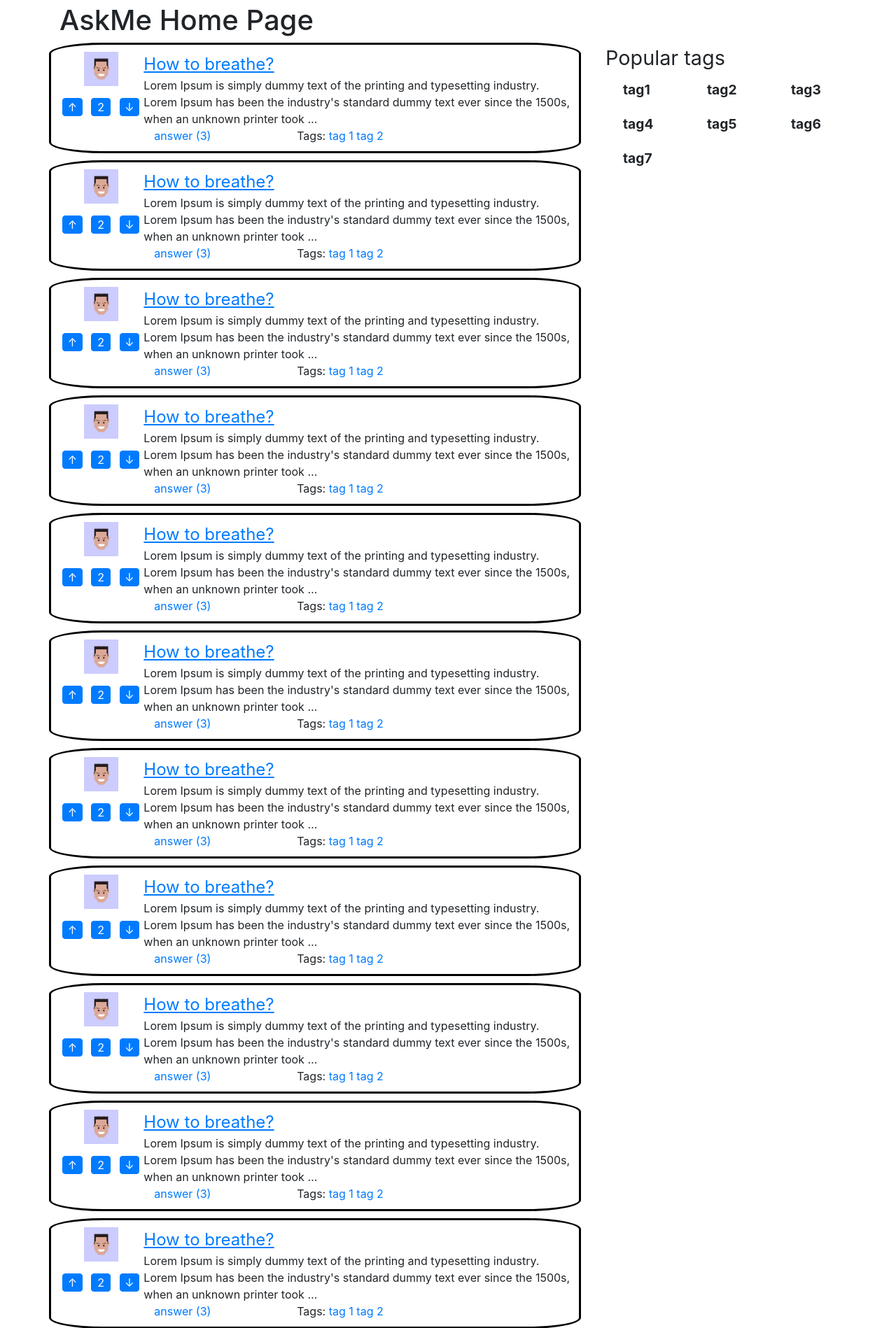
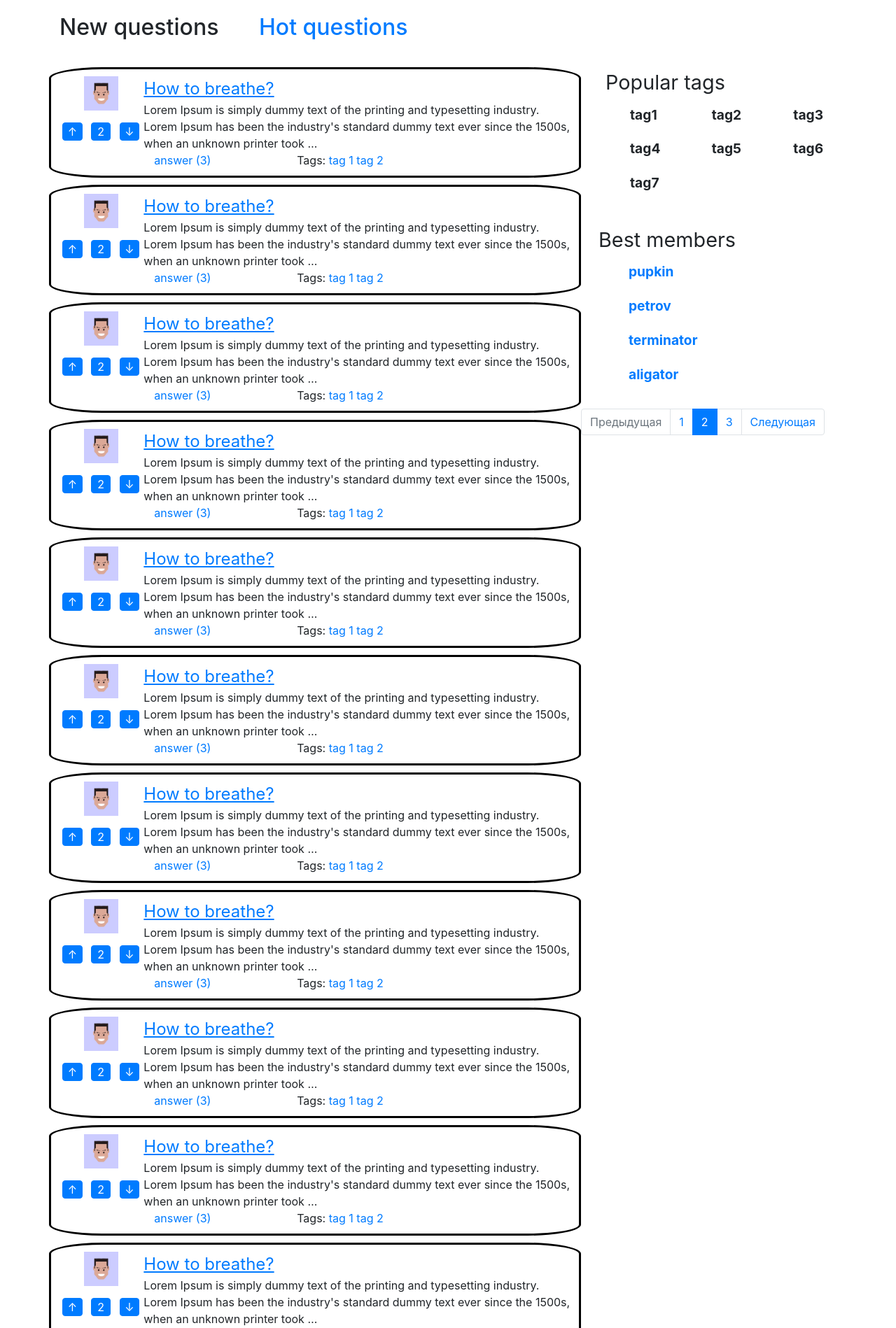
Before and after one commit to wonderf00l/web-park-vk-education, a Django app: page / in a window 1280 px wide. Shown: the part 80-1978 px from the top of the page at 70% size. Run offline with Django 4.2, Linux system fonts and the light colour scheme; some libraries are stand-ins or nearby versions.

Commit message:
draft with incorrect nested tags

```diff
--- a/askme_zubkov/askme/static/askme/css/my.css
+++ b/askme_zubkov/askme/static/askme/css/my.css
@@ -17,10 +17,52 @@ header {
     color: white;
 }
 
+/* .row.core_content::after {
+    content: '\A'; white-space: pre;
+} */
+
+/* .core_content {
+    width: 100%;
+} */
+
+.row.core_content_header {
+    margin-top: 40px;
+    margin-bottom: 30px;
+}
 
 .main_page_title {
-    margin-top: 25px;
+    display: flex;
+    align-items: center;
 }
+
+.col-9.hot_questions {
+    display: flex;
+    align-items: center;
+}
+
+.best_member_ref {
+    margin: 10px 0;
+    font-size: 1.2rem;
+    font-weight: bold;
+    display: block;
+    width: 100%;
+}
+
+.row.best_members_header {
+    font-size: 1.8rem;
+    margin: 10px;
+}
+
+.row.members_list {
+    margin-left: 10px;
+    padding-left: 33px;
+}
+
+.row.best_members {
+    margin-top: 35px;
+    margin-left: 5px;
+}
+
 
 .rating_counter {
     width: 50%;
@@ -83,8 +125,8 @@ row.avatar_box {
     margin-left: 35px;
 }
 
-.tags {
-    margin-left: auto;
+.row.tags {
+    margin-left: 10px;
 }
 .col.tag_item {
     margin: 10px;
@@ -94,8 +136,16 @@ row.avatar_box {
 
 .col-4.tags_box {
     margin-left: 10px;
+    font-size: 1rem;
 }
 
+.pages {
+    display: block;
+}
+
+/* .pages::before {
+    content: '\A'; white-space: pre;
+} */
 /* .questions {
     margin-top: 40px;
 } */
--- a/askme_zubkov/askme/templates/askme/base.html
+++ b/askme_zubkov/askme/templates/askme/base.html
@@ -64,14 +64,16 @@
         <br> {% endcomment %}
         {% comment %} <div class="row"> {% endcomment %}
 
-
-        {% block content %}
-        {% endblock content %}
-
-                {% comment %} {% block sidebar %}
-
-                {% endblock sidebar %} {% endcomment %}
-
+        <div class="core_content">
+            {% block core_content %}
+            {% endblock core_content %}
+        </div>
+            {% comment %} {% block sidebar %}
+        {% endblock sidebar %} {% endcomment %}
+        <div class="pages">
+            {% block pages %}
+            {% endblock pages %}
+        </div>
     </main>
 
     <footer class="footer">
--- a/askme_zubkov/askme/templates/askme/home.html
+++ b/askme_zubkov/askme/templates/askme/home.html
@@ -24,9 +24,16 @@
 {% endblock content %} {% endcomment %}
 
 
-{% block content %}
+{% block core_content %}
 
-    <h1 class="main_page_title">AskMe Home Page</h1>
+    <div class="row core_content_header">
+        <div class="col-3">
+            <h2 class="main_page_title">New questions</h2>
+        </div>
+        <div class="col-9 hot_questions">
+            <h2><a href="#">Hot questions</a></h2>
+        </div>
+    </div>
 
     <div class="row">
 
@@ -35,10 +42,22 @@
             {% for question in questions %}
                 {% include "askme/question.html" %}
             {% endfor %}
+
         </div>
 
-        {% include "askme/sidebar.html" %}
+        <div class="col-4">
+
+            {% include "askme/sidebar.html" %}
+
+        </div>
+
+    </div>
+
+{% endblock core_content %}
 
 
+{% block pages %}
+    <div class="pages">
+        {% include "askme/pages.html" %}
     </div>
-{% endblock content %}
+{% endblock pages %}
--- /dev/null
+++ b/askme_zubkov/askme/templates/askme/pages.html
@@ -0,0 +1,15 @@
+<nav aria-label="...">
+    <ul class="pagination">
+      <li class="page-item disabled">
+        <span class="page-link">Предыдущая</span>
+      </li>
+      <li class="page-item"><a class="page-link" href="#">1</a></li>
+      <li class="page-item active" aria-current="page">
+        <span class="page-link">2</span>
+      </li>
+      <li class="page-item"><a class="page-link" href="#">3</a></li>
+      <li class="page-item">
+        <a class="page-link" href="#">Следующая</a>
+      </li>
+    </ul>
+</nav>
--- a/askme_zubkov/askme/templates/askme/sidebar.html
+++ b/askme_zubkov/askme/templates/askme/sidebar.html
@@ -1,11 +1,23 @@
-<div class="col-4">
+
+<div class="row">
+    <div class="tags_header">Popular tags<div>
+</div>
+
+<div class="row tags">
+    {% for tag in tags %}
+        <div class="col tag_item"> {{ tag }} </div>
+    {% endfor %}
+</div>
+
+<div class="row best_members">
     <div class="row">
-        <div class="tags_header">Popular tags<div>
+        <div class="best_members_header">Best members<div>
     </div>
-
-    <div class="row tags">
-        {% for tag in tags %}
-            <div class="col tag_item"> {{ tag }} </div>
+    <div class="row members_list">
+        {% for member in best_members %}
+            {% comment %} <div class="row best_member"> {% endcomment %}
+            <a class="best_member_ref" href="#">{{ member }}</a>
+            {% comment %} </div> {% endcomment %}
         {% endfor %}
     </div>
 </div>
--- a/askme_zubkov/askme/views.py
+++ b/askme_zubkov/askme/views.py
@@ -11,6 +11,7 @@ def handler(request, subsite): # exactly the same name of the arg
 def homepage(request):
     # check authorization then make context dir and handler
     tags = ["tag1", "tag2", "tag3", "tag4", "tag5", "tag6", "tag7"]
+    best_members = ["pupkin", "petrov", "terminator", "aligator"]
     context = {
         "title" : "AskMe",
         "is_authorized" : True,
@@ -20,6 +21,7 @@ def homepage(request):
         "questions" : range(20),
         "tags" : tags,
         "tags_len": range(len(tags) - 2),
+        "best_members" : best_members,
         "question_content" : "Lorem Ipsum is simply dummy text of the printing and typesetting industry. Lorem Ipsum has been the industry's standard dummy text ever since the 1500s, when an unknown printer took a galley of type and scrambled it to make a type specimen book. It has survived not only five centuries, but also the leap into electronic typesetting, remaining essentially unchanged. It was popularised in the 1960s with the release of Letraset sheets containing Lorem Ipsum passages, and more recently with desktop publishing software like Aldus PageMaker including versions of Lorem Ipsum."
     }
     return render(request, 'askme/home.html', context=context) # django finds templates in 'templates' folder, therefore set path from this folder
```
